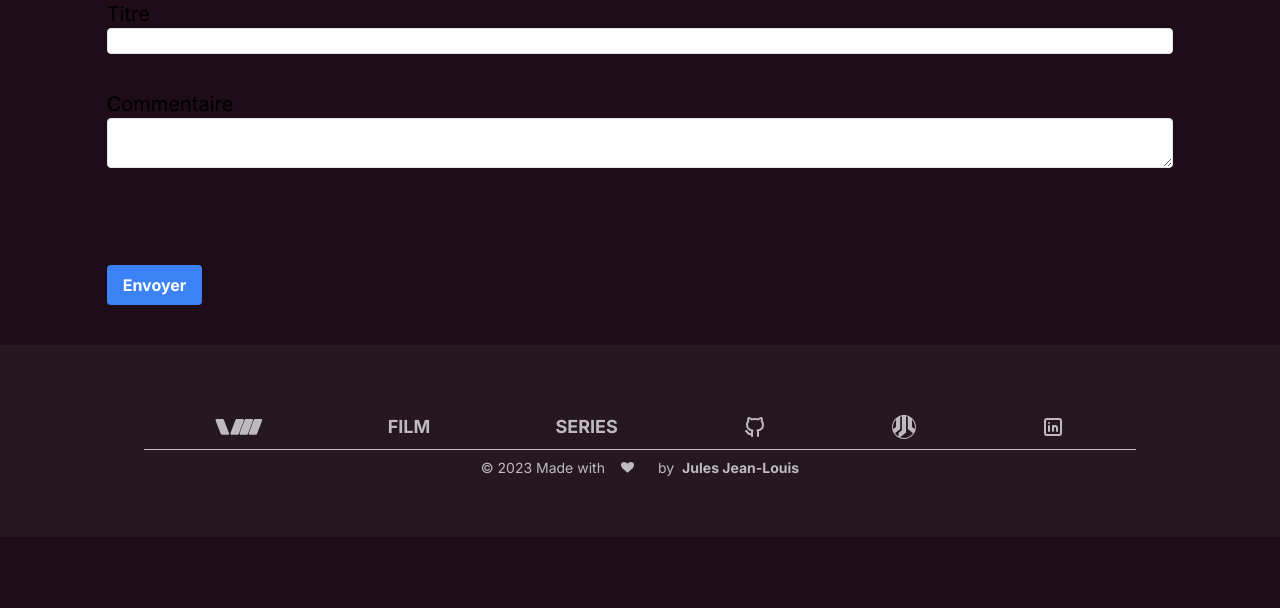
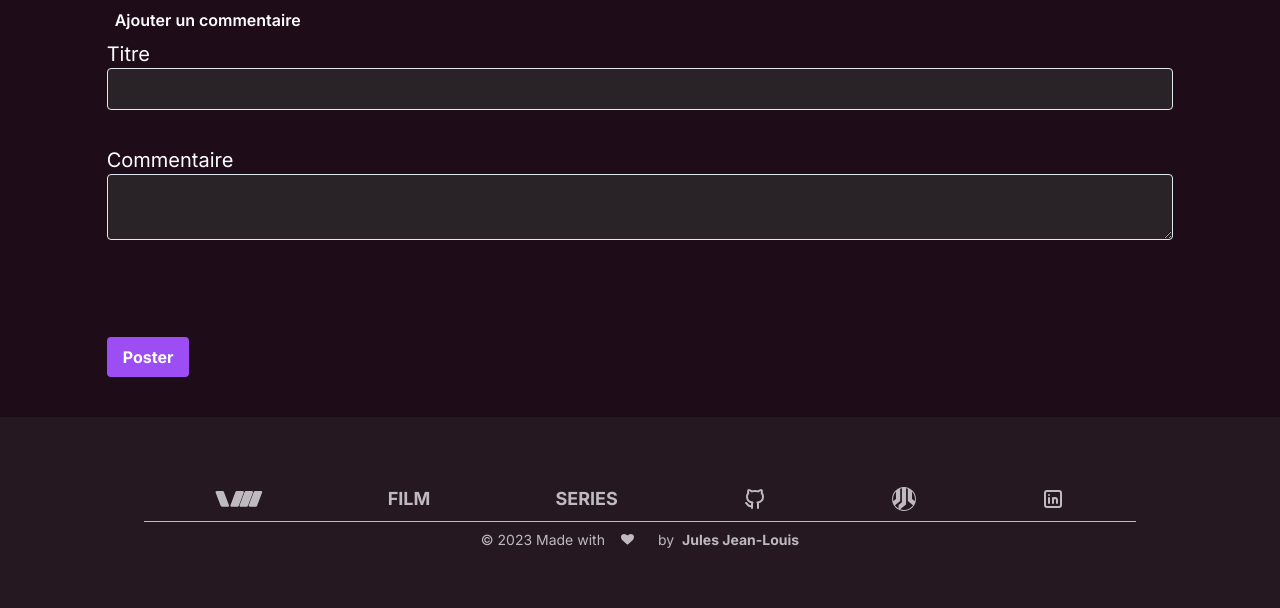
Before and after one commit to jules-jean-louis1/cinetech, a PHP site: the page made by src/View/movieDetail.php in a window 1280 px wide. Shown: the part 64-672 px from the top of the page. Run offline with PHP 8.4, Linux system fonts and the light colour scheme; the template is opened without the code that fills it, so the values that code supplies are empty; some libraries are stand-ins or nearby versions.

Commit message:
ajout comment non connecter

```diff
--- a/public/script/script_index.js
+++ b/public/script/script_index.js
@@ -173,7 +173,6 @@ async function mostPopularHeader() {
             containerQuickAccessImg.innerHTML = `
                 <img src="${original_img_url}${result.backdrop_path}" alt="Background Image" class="flex items-center justify-center w-full h-[42vh] object-cover absolute inset-0 z-[-10] bg-[#1F0C19AD]" id="backdropMovie">
             `;
-            console.log(data);
         });
 }
 mostPopularHeader();
--- a/public/script/script_movieDetail.js
+++ b/public/script/script_movieDetail.js
@@ -58,7 +58,6 @@ async function getMovie(UrlId){
     await fetch(`https://api.themoviedb.org/3/movie/${UrlId}?api_key=${apiKey}&language=${language}`)
         .then((response) => response.json())
         .then((data) => {
-            console.log(data);
             let original_img_url = 'https://image.tmdb.org/t/p/original';
             const titlePage = document.querySelector('title');
             titlePage.innerHTML = `${data.title} - MovieDB`;
@@ -106,7 +105,6 @@ async function getMovie(UrlId){
             }
             for (let i = 0; i < data.genres.length; i++) {
                 genreMovie += data.genres[i].id;
-                console.log(genreMovie);
                 if (i < data.genres.length - 1) {
                     genreMovie += ',';
                 }
@@ -151,7 +149,6 @@ async function checkBookmarkMovie(UrlId) {
                     await fetch(`${window.location.origin}/cinetech/removeBookmarks/${UrlId}`)
                         .then((response) => response.json())
                         .then((data) => {
-                            console.log(data);
                             checkBookmarkMovie(UrlId);
                         });
                 });
@@ -174,7 +171,6 @@ async function checkBookmarkMovie(UrlId) {
                         await fetch(`${window.location.origin}/cinetech/addBookmarks/${UrlId}/${contentType}`)
                             .then((response) => response.json())
                             .then((data) => {
-                                console.log(data);
                                 checkBookmarkMovie(UrlId);
                                 successMessageToast(containerModalDialog, 'Ajouté aux favoris')
                             });
@@ -207,7 +203,6 @@ async function getMovieCast(UrlId){
                     </div>
                 `;
             }
-            console.log(data);
         });
 }
 
@@ -238,7 +233,6 @@ async function getMovieTrailer(UrlId){
     await fetch(`https://api.themoviedb.org/3/movie/${UrlId}/videos?api_key=${apiKey}&language=${language}`)
         .then((response) => response.json())
         .then((data) => {
-            console.log(data);
         });
 }
 
@@ -246,7 +240,6 @@ async function getMovieImages(UrlId){
     await fetch(`https://api.themoviedb.org/3/movie/${UrlId}/images?api_key=${apiKey}&language=${language}`)
         .then((response) => response.json())
         .then((data) => {
-            console.log(data);
         });
 }
 async function addComment(UrlId){
@@ -254,25 +247,28 @@ async function addComment(UrlId){
     function createFormComment() {
         const formComment = document.createElement('div');
         formComment.innerHTML = `
-            <form id="formComment" class="flex flex-col gap-4" method="post">
+        <div>
+            <h1 class="font-semibold text-white p-2">Ajouter un commentaire</h1>
+            <form id="formComment" class="flex flex-col gap-4 text-white" method="post">
                 <input type="hidden" name="id_movie" value="${UrlId}">
                 <div class="flex flex-col">
                     <label for="title" class="text-xl">Titre</label>
-                    <input type="text" id="title" name="title" class="border border-slate-200 rounded">
+                    <input type="text" id="title" name="title" class="bg-[#292226] p-2 border border-slate-200 rounded">
                     <small class="text-red-500 h-5" id="titleError"></small>
                 </div>
                 <div class="flex flex-col">
                     <label for="comment" class="text-xl">Commentaire</label>
-                    <textarea id="comment" name="comment" class="border border-slate-200 rounded"></textarea>
+                    <textarea id="comment" name="comment" class="bg-[#292226] p-2 border border-slate-200 rounded"></textarea>
                     <small class="text-red-500 h-5" id="commentError"></small>
                 </div>
                 <div id="errorsMessage" class="h-[45px]">
                     <div id="message"></div>
                 </div>
                 <div id="formCommentSubmit">
-                    <button type="submit" class="bg-blue-500 hover:bg-blue-700 text-white font-bold py-2 px-4 rounded">Envoyer</button>
+                    <button type="submit" class="bg-[#9c4ef4] hover:bg-[#8241cc] text-white font-bold py-2 px-4 rounded">Poster</button>
                 </div>
             </form>
+        </div>
             `;
         containerCommentsForm.appendChild(formComment);
     }
@@ -286,7 +282,6 @@ async function addComment(UrlId){
         })
             .then((response) => response.json())
             .then((data) => {
-                console.log(data);
                 const titleError = document.querySelector('#titleError');
                 const commentError = document.querySelector('#commentError');
                 const message = document.querySelector('#message');
@@ -323,7 +318,7 @@ async function getComment(UrlId){
                 fetch(`${window.location.origin}/cinetech/getComment/${UrlId}`)
                     .then((response) => response.json())
                     .then((data) => {
-                        console.log(data);
+                        // console.log(data);
                         if (data.status === 'success') {
                             let commentsData = data.comments;
                             function addReplyToComment(comment, action, UrlId) {
@@ -421,8 +416,23 @@ async function getComment(UrlId){
                                 let callToActionHTML = '';
                                 if (comment.utilisateur_id === UserId) {
                                     callToActionHTML = `
-                                    <button class="border-2 border-black" id="delete_${comment.id}">Supprimer</button>
-                                    <button class="border-2 border-black" id="edit_${comment.id}">Modifier</button>
+                                    <button class="flex items-center gap-2 p-2 text-[#bebabd] hover:bg-[#ff2b2b3d] hover:text-[ff3b3b]" id="delete_${comment.id}">
+                                        <svg xmlns="http://www.w3.org/2000/svg" class="icon icon-tabler icon-tabler-square-rounded-minus" width="24" height="24" viewBox="0 0 24 24" stroke-width="2" stroke="currentColor" fill="none" stroke-linecap="round" stroke-linejoin="round">
+                                            <path stroke="none" d="M0 0h24v24H0z" fill="none"/>
+                                            <path d="M9 12h6"/>
+                                            <path d="M12 3c7.2 0 9 1.8 9 9s-1.8 9 -9 9s-9 -1.8 -9 -9s1.8 -9 9 -9z"/>
+                                        </svg>
+                                    Supprimer
+                                    </button>
+                                    <button class="flex items-center gap-2 p-2 text-[#bebabd] hover:bg-[#0dcfdc3d] hover:text-[#2cdce6]" id="edit_${comment.id}">
+                                        <svg xmlns="http://www.w3.org/2000/svg" class="icon icon-tabler icon-tabler-edit" width="24" height="24" viewBox="0 0 24 24" stroke-width="2" stroke="currentColor" fill="none" stroke-linecap="round" stroke-linejoin="round">
+                                            <path stroke="none" d="M0 0h24v24H0z" fill="none"/>
+                                            <path d="M7 7h-1a2 2 0 0 0 -2 2v9a2 2 0 0 0 2 2h9a2 2 0 0 0 2 -2v-1"/>
+                                            <path d="M20.385 6.585a2.1 2.1 0 0 0 -2.97 -2.97l-8.415 8.385v3h3l8.385 -8.415z"/>
+                                            <path d="M16 5l3 3"/>
+                                        </svg>
+                                        Modifier
+                                    </button>
                                 `;
                                 }
                                 commentHTML = `
@@ -439,7 +449,13 @@ async function getComment(UrlId){
                                         <h3>${comment.title_comment}</h3>
                                         <p>${comment.content}</p>
                                         <div class="flex space-x-2">
-                                            <button class="border-2 border-black" id="reply_${comment.id}">Répondre</button>
+                                            <button class="p-2 text-[#bebabd] flex items-center gap-2 hover:bg-[#1ddc6f3d] hover:text-[#39e58c]" id="reply_${comment.id}">
+                                                <svg xmlns="http://www.w3.org/2000/svg" class="icon icon-tabler icon-tabler-message-circle" width="24" height="24" viewBox="0 0 24 24" stroke-width="2" stroke="currentColor" fill="none" stroke-linecap="round" stroke-linejoin="round">
+                                                    <path stroke="none" d="M0 0h24v24H0z" fill="none"/>
+                                                    <path d="M3 20l1.3 -3.9c-2.324 -3.437 -1.426 -7.872 2.1 -10.374c3.526 -2.501 8.59 -2.296 11.845 .48c3.255 2.777 3.695 7.266 1.029 10.501c-2.666 3.235 -7.615 4.215 -11.574 2.293l-4.7 1"/>
+                                                </svg>
+                                            Répondre
+                                            </button>
                                             <div id="callToAction_${comment.id}">${callToActionHTML}</div>
                                         </div>
                                     </div>
@@ -462,12 +478,27 @@ async function getComment(UrlId){
 
                                     if (reply.utilisateur_id === UserId) {
                                         callToActionHTML = `
-                                        <button class="border-2 border-black" id="delete_${reply.id}">Supprimer</button>
-                                        <button class="border-2 border-black" id="edit_${reply.id}">Modifier</button>
+                                        <button class="flex items-center gap-2 p-2 text-[#bebabd] hover:bg-[#ff2b2b3d] hover:text-[ff3b3b]" id="delete_${reply.id}">
+                                        <svg xmlns="http://www.w3.org/2000/svg" class="icon icon-tabler icon-tabler-square-rounded-minus" width="24" height="24" viewBox="0 0 24 24" stroke-width="2" stroke="currentColor" fill="none" stroke-linecap="round" stroke-linejoin="round">
+                                            <path stroke="none" d="M0 0h24v24H0z" fill="none"/>
+                                            <path d="M9 12h6"/>
+                                            <path d="M12 3c7.2 0 9 1.8 9 9s-1.8 9 -9 9s-9 -1.8 -9 -9s1.8 -9 9 -9z"/>
+                                        </svg>
+                                        Supprimer
+                                        </button>
+                                        <button class="flex items-center gap-2 p-2 text-[#bebabd] hover:bg-[#0dcfdc3d] hover:text-[#2cdce6]" id="edit_${reply.id}">
+                                            <svg xmlns="http://www.w3.org/2000/svg" class="icon icon-tabler icon-tabler-edit" width="24" height="24" viewBox="0 0 24 24" stroke-width="2" stroke="currentColor" fill="none" stroke-linecap="round" stroke-linejoin="round">
+                                            <path stroke="none" d="M0 0h24v24H0z" fill="none"/>
+                                            <path d="M7 7h-1a2 2 0 0 0 -2 2v9a2 2 0 0 0 2 2h9a2 2 0 0 0 2 -2v-1"/>
+                                            <path d="M20.385 6.585a2.1 2.1 0 0 0 -2.97 -2.97l-8.415 8.385v3h3l8.385 -8.415z"/>
+                                            <path d="M16 5l3 3"/>
+                                        </svg>
+                                        Modifier
+                                        </button>
                                     `;
                                     }
                                     repliesHTML += `
-                                    <div class="reply" id="container_${replyId}">
+                                    <div class="reply my-2 rounded" id="container_${replyId}">
                                         <div class="flex space-x-2">
                                             <div class="flex justify-between items-center w-full">
                                                 <div class="flex items-center gap-2">
@@ -477,9 +508,15 @@ async function getComment(UrlId){
                                                 <p>${formatDate(reply.created_at)}</p>
                                             </div>
                                         </div>
-                                        <h3>${reply.content}</h3>
-                                        <div class="flex space-x-2">
-                                            <button class="border-2 border-black" id="reply_${replyId}">Répondre</button>
+                                        <p class="ml-10 font-light">${reply.content}</p>
+                                        <div class="flex space-x-2 ml-10">
+                                            <button class="p-2 text-[#bebabd] flex items-center gap-2 hover:bg-[#1ddc6f3d] hover:text-[#39e58c]" id="reply_${replyId}">
+                                            <svg xmlns="http://www.w3.org/2000/svg" class="icon icon-tabler icon-tabler-message-circle" width="24" height="24" viewBox="0 0 24 24" stroke-width="2" stroke="currentColor" fill="none" stroke-linecap="round" stroke-linejoin="round">
+                                                    <path stroke="none" d="M0 0h24v24H0z" fill="none"/>
+                                                    <path d="M3 20l1.3 -3.9c-2.324 -3.437 -1.426 -7.872 2.1 -10.374c3.526 -2.501 8.59 -2.296 11.845 .48c3.255 2.777 3.695 7.266 1.029 10.501c-2.666 3.235 -7.615 4.215 -11.574 2.293l-4.7 1"/>
+                                                </svg>
+                                            Répondre
+                                            </button>
                                             <div id="${callToActionId}">${callToActionHTML}</div>
                                         </div>
                                         ${generateNestedRepliesHTML(comments, reply.id)}
@@ -496,7 +533,7 @@ async function getComment(UrlId){
                                         const repliesHTML = generateNestedRepliesHTML(comments, comment.id);
 
                                         commentsContainer.innerHTML += `
-                                        <div class="comment-container p-2 bg-[#251821] rounded text-white m-2">
+                                        <div class="comment-container p-2 bg-[#4c3745] rounded text-white m-2">
                                             ${commentHTML}
                                             <div id="replies-container" class="pl-2">
                                             ${repliesHTML}
@@ -550,10 +587,124 @@ async function getComment(UrlId){
                         }
                     });
             } else {
-                console.log("Vous n'êtes pas connecté");
+                fetch(`${window.location.origin}/cinetech/getComment/${UrlId}`)
+                    .then((response) => response.json())
+                    .then((data) => {
+                        console.log(data);
+                        const commentsData = data.comments;
+                        if (data.status !== 'errors') {
+                            function addReplyToComment() {
+                                LoginRegister(btnHeaderloginRegister);
+                            }
+                            function generateCommentHTML(comment) {
+                                const commentId = `comment_${comment.id}`;
+                                let commentHTML = '';
+                                let callToActionHTML = '';
+                                commentHTML = `
+                                    <div class="comment" id="${commentId}">
+                                        <div class="flex space-x-2">
+                                            <div class="flex justify-between items-center w-full">
+                                                <div class="flex items-center gap-2">
+                                                    <img src="${window.location.origin}/cinetech/public/images/avatars/${comment.avatar}" alt="avatar" class="w-8 h-8 rounded-full">
+                                                    <p>${comment.login}</p>
+                                                </div>
+                                                <p>${formatDate(comment.created_at)}</p>
+                                            </div>
+                                        </div>
+                                        <h3>${comment.title_comment}</h3>
+                                        <p class="ml-10 font-light">${comment.content}</p>
+                                        <div class="flex space-x-2 ml-10">
+                                            <button class="p-2 text-[#bebabd] flex items-center gap-2 hover:bg-[#1ddc6f3d] hover:text-[#39e58c]" id="reply_${comment.id}">
+                                                <svg xmlns="http://www.w3.org/2000/svg" class="icon icon-tabler icon-tabler-message-circle" width="24" height="24" viewBox="0 0 24 24" stroke-width="2" stroke="currentColor" fill="none" stroke-linecap="round" stroke-linejoin="round">
+                                                    <path stroke="none" d="M0 0h24v24H0z" fill="none"/>
+                                                    <path d="M3 20l1.3 -3.9c-2.324 -3.437 -1.426 -7.872 2.1 -10.374c3.526 -2.501 8.59 -2.296 11.845 .48c3.255 2.777 3.695 7.266 1.029 10.501c-2.666 3.235 -7.615 4.215 -11.574 2.293l-4.7 1"/>
+                                                </svg>
+                                            Répondre
+                                            </button>
+                                            <div id="callToAction_${comment.id}">${callToActionHTML}</div>
+                                        </div>
+                                    </div>
+                                `;
+                                return commentHTML;
+                            }
+                            // Fonction récursive pour générer le HTML des réponses imbriquées
+                            function generateNestedRepliesHTML(comments, parentId) {
+                                const replies = comments.filter(comment => comment.parent_id === parentId);
+
+                                if (replies.length === 0) {
+                                    return '';
+                                }
+                                let repliesHTML = '';
+                                replies.forEach(reply => {
+                                    const replyId = `${reply.id}`;
+                                    const callToActionId = `callToAction_${reply.id}`;
+                                    let callToActionHTML = '';
+                                    repliesHTML += `
+                                    <div class="reply my-2 rounded" id="container_${replyId}">
+                                        <div class="flex space-x-2">
+                                            <div class="flex justify-between items-center w-full">
+                                                <div class="flex items-center gap-2">
+                                                    <img src="${window.location.origin}/cinetech/public/images/avatars/${reply.avatar}" alt="avatar" class="w-8 h-8 rounded-full">
+                                                    <p>${reply.login}</p>
+                                                </div>
+                                                <p>${formatDate(reply.created_at)}</p>
+                                            </div>
+                                        </div>
+                                        <p class="ml-10 font-light">${reply.content}</p>
+                                        <div class="flex space-x-2 ml-10">
+                                            <button class="p-2 text-[#bebabd] flex items-center gap-2 hover:bg-[#1ddc6f3d] hover:text-[#39e58c]" id="reply_${replyId}">
+                                            <svg xmlns="http://www.w3.org/2000/svg" class="icon icon-tabler icon-tabler-message-circle" width="24" height="24" viewBox="0 0 24 24" stroke-width="2" stroke="currentColor" fill="none" stroke-linecap="round" stroke-linejoin="round">
+                                                    <path stroke="none" d="M0 0h24v24H0z" fill="none"/>
+                                                    <path d="M3 20l1.3 -3.9c-2.324 -3.437 -1.426 -7.872 2.1 -10.374c3.526 -2.501 8.59 -2.296 11.845 .48c3.255 2.777 3.695 7.266 1.029 10.501c-2.666 3.235 -7.615 4.215 -11.574 2.293l-4.7 1"/>
+                                                </svg>
+                                            Répondre
+                                            </button>
+                                            <div id="${callToActionId}">${callToActionHTML}</div>
+                                        </div>
+                                        ${generateNestedRepliesHTML(comments, reply.id)}
+                                    </div>
+                                `;
+                                });
+                                return repliesHTML;
+                            }
+                            function displayComments(comments) {
+                                const commentsContainer = document.getElementById('commentsContainer');
+                                comments.forEach(comment => {
+                                    if (comment.parent_id === null) {
+                                        const commentHTML = generateCommentHTML(comment);
+                                        const repliesHTML = generateNestedRepliesHTML(comments, comment.id);
+
+                                        commentsContainer.innerHTML += `
+                                        <div class="comment-container p-2 bg-[#4c3745] rounded text-white m-2">
+                                            ${commentHTML}
+                                            <div id="replies-container" class="pl-2">
+                                            ${repliesHTML}
+                                            </div>
+                                        </div>
+                                        `;
+                                    }
+                                });
+                                comments.forEach(comment => {
+                                    const repliesButton = commentsContainer.querySelector(`#reply_${comment.id}`);
+                                    repliesButton.addEventListener('click', (e) => {
+                                        e.preventDefault();
+                                        if (btnHeaderloginRegister) {
+                                            LoginRegister(btnHeaderloginRegister);
+                                        }
+                                    });
+                                });
+                            }
+                            // Appel de la fonction pour afficher les commentaires
+                            displayComments(commentsData);
+                        } else {
+                            containerComment.innerHTML = `
+                                <div class="w-full p-2 bg-[#2a1825] h-12 rounded my-6">
+                                    <p class="text-white">Aucun commentaire pour ce film</p>
+                                </div>`;
+                        }
+                    });
             }
         });
-
 }
 
 //getMovie(UrlId);
--- a/src/View/movieDetail.php
+++ b/src/View/movieDetail.php
@@ -17,8 +17,12 @@
 <div class="containerMoviesDetailPage">
     <div id="containerMovies">
         <div id="detailMovie"></div>
-        <div id="containerCast"></div>
-        <div id="containerSimilarMovies"></div>
+        <div class="flex justify-center items-center">
+            <div id="containerCast"></div>
+        </div>
+        <div class="flex justify-center items-center">
+            <div id="containerSimilarMovies"></div>
+        </div>
     </div>
     <div class="flex flex-col items-center">
         <div id="containerComments" class="w-10/12">
--- a/src/View/profil.php
+++ b/src/View/profil.php
@@ -1,3 +1,4 @@
+<?php if (isset($_SESSION['id'])) { ?>
 <html lang="fr">
 <head>
     <meta charset="UTF-8">
@@ -59,3 +60,6 @@
 <?php require_once __DIR__ . '/elements/footer.php'; ?>
 </body>
 </html>
+<?php } else {
+    header('Location: /cinetech');
+} ?>
```
